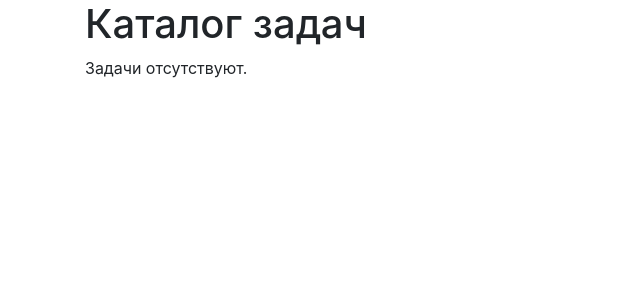
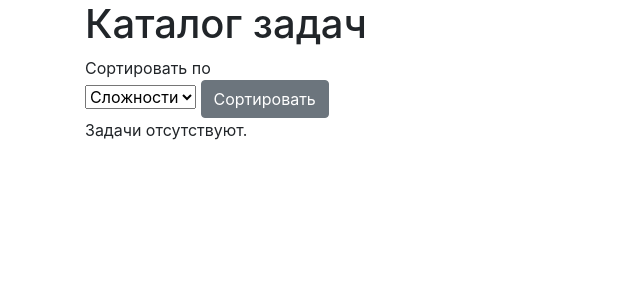
Before and after one commit to bezdarnij/Olympiad_preparing_platform, a Flask app: template templates/tasks.html in a window 1280 px wide. Shown: the part 70-370 px from the top of the page, without its empty margins (0-640 px from the left). Run offline with Flask 3, Linux system fonts and the light colour scheme; the template is opened without the code that fills it, so the values that code supplies are empty; some libraries are stand-ins or nearby versions.

Commit message:
Сортировка
1. Изменение в main.py и tasks.html

```diff
--- a/main.py
+++ b/main.py
@@ -85,9 +85,17 @@ def logout():
 
 @app.route('/tasks')
 @login_required
-def tasks_list():
+def tasks():
     db_sess = db_session.create_session()
-    tasks = db_sess.query(Tasks).all()
+    sort_by = request.args.get('sort_by')
+
+    if sort_by == 'difficulty':
+        tasks = db_sess.query(Tasks).order_by(Tasks.difficulty).all()
+    elif sort_by == 'theme':
+        tasks = db_sess.query(Tasks).all()
+    else:
+        tasks = db_sess.query(Tasks).all()
+
     return render_template('tasks.html', tasks=tasks)
 
 
--- a/templates/tasks.html
+++ b/templates/tasks.html
@@ -2,6 +2,14 @@
 
 {% block content %}
 <h1>Каталог задач</h1>
+<form method="get" action="/tasks">
+    Сортировать по<br />
+    <select name="sort_by">
+        <option value="difficulty">Сложности</option>
+        <option value="theme">Темe</option>
+    </select>
+    <button type="submit" class="btn btn-secondary">Сортировать</button>
+</form>
 {% if tasks %}
     {% for task in tasks %}
     <div class="col-md-6 border rounded" style="margin-bottom: 20px;">
```
Also changed, not shown: db/task.db.
